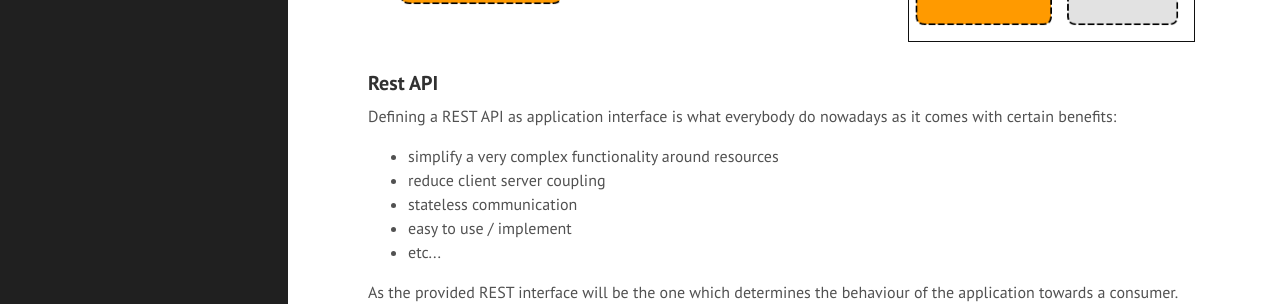
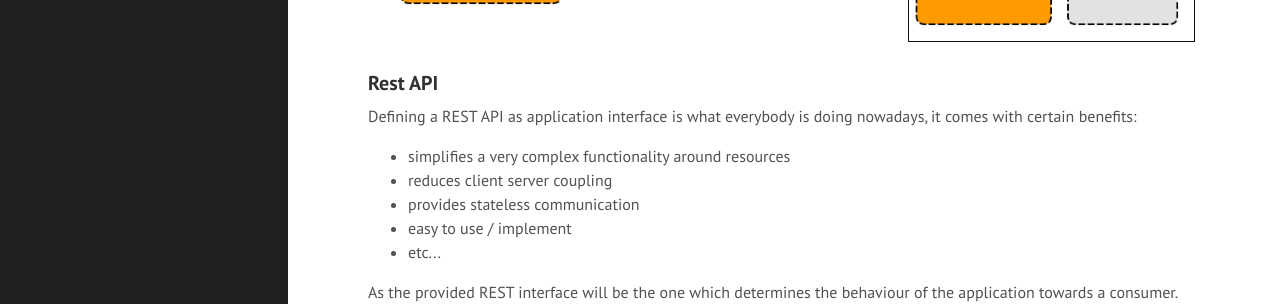
Before and after one commit to timeamolnar/tamaslang.github.io, a Jekyll site: the page built from _posts/2015-03-02-bdd-restapi-development.md, in a window 1280 px wide and 900 px high, scrolled down 1454 px. Shown: the part 154-458 px from the top of the window. Built offline with Jekyll 4.4.1, drawn with Linux system fonts in a browser that asks for light colours; Markdown is read by kramdown in place of the engine named in the settings; comment, search, counter and statistics services are not loaded.

Commit message:
fix typo

```diff
--- a/_posts/2015-03-02-bdd-restapi-development.md
+++ b/_posts/2015-03-02-bdd-restapi-development.md
@@ -51,11 +51,11 @@ I reuse the component structure <a href="{{ site.url }}//2015/02/21/module_archi
 ![placeholder]({{ site.url }}/assets/integration_testing.png "Integration Testing")
 
 ### Rest API
-Defining a REST API as application interface is what everybody do nowadays as it comes with certain benefits:
+Defining a REST API as application interface is what everybody is doing nowadays, it comes with certain benefits:
 <ul>
-    <li>simplify a very complex functionality around resources</li>
-    <li>reduce client server coupling</li>
-    <li>stateless communication</li>
+    <li>simplifies a very complex functionality around resources</li>
+    <li>reduces client server coupling</li>
+    <li>provides stateless communication</li>
     <li>easy to use / implement</li>
     <li>etc...</li>
 </ul>
```
